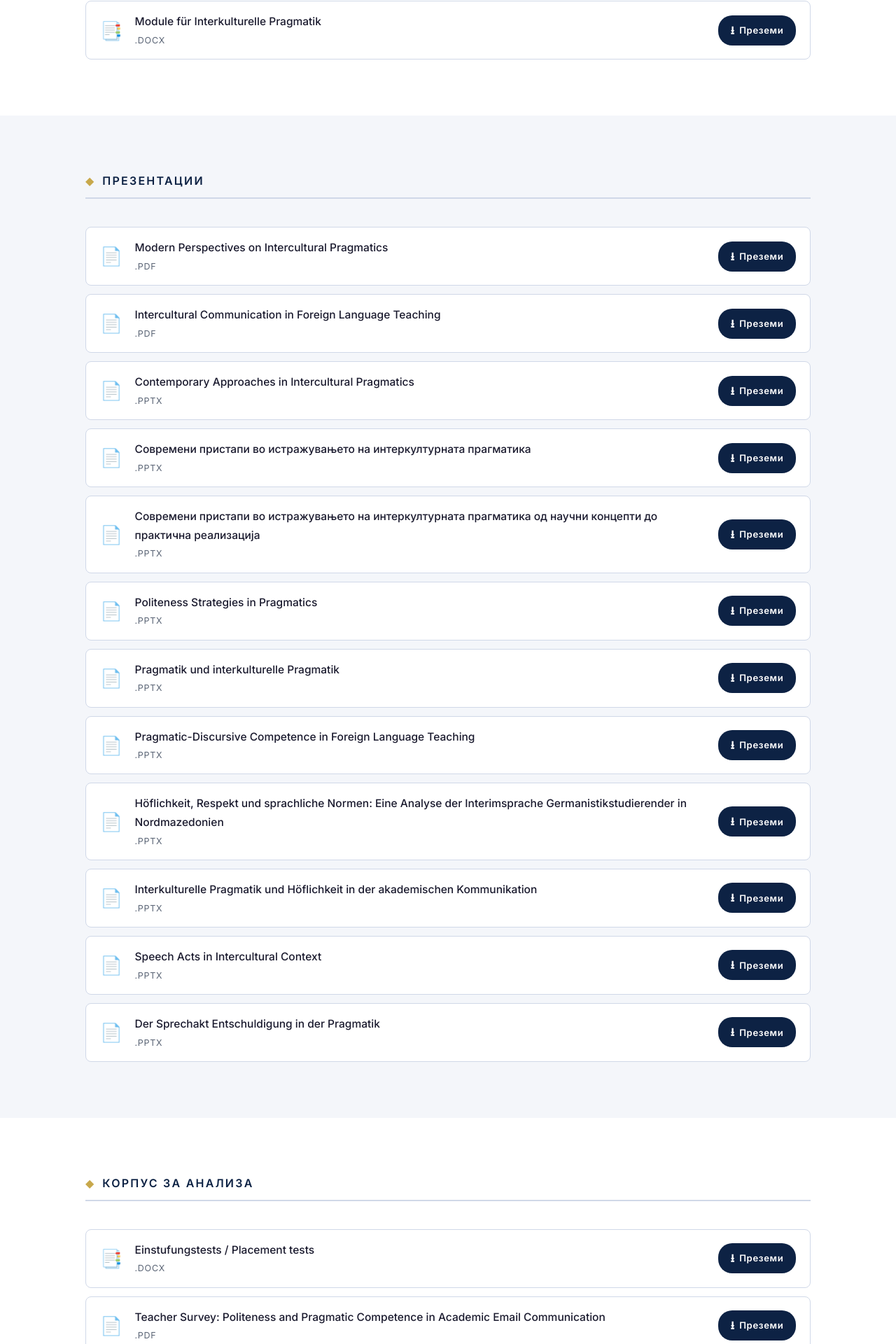
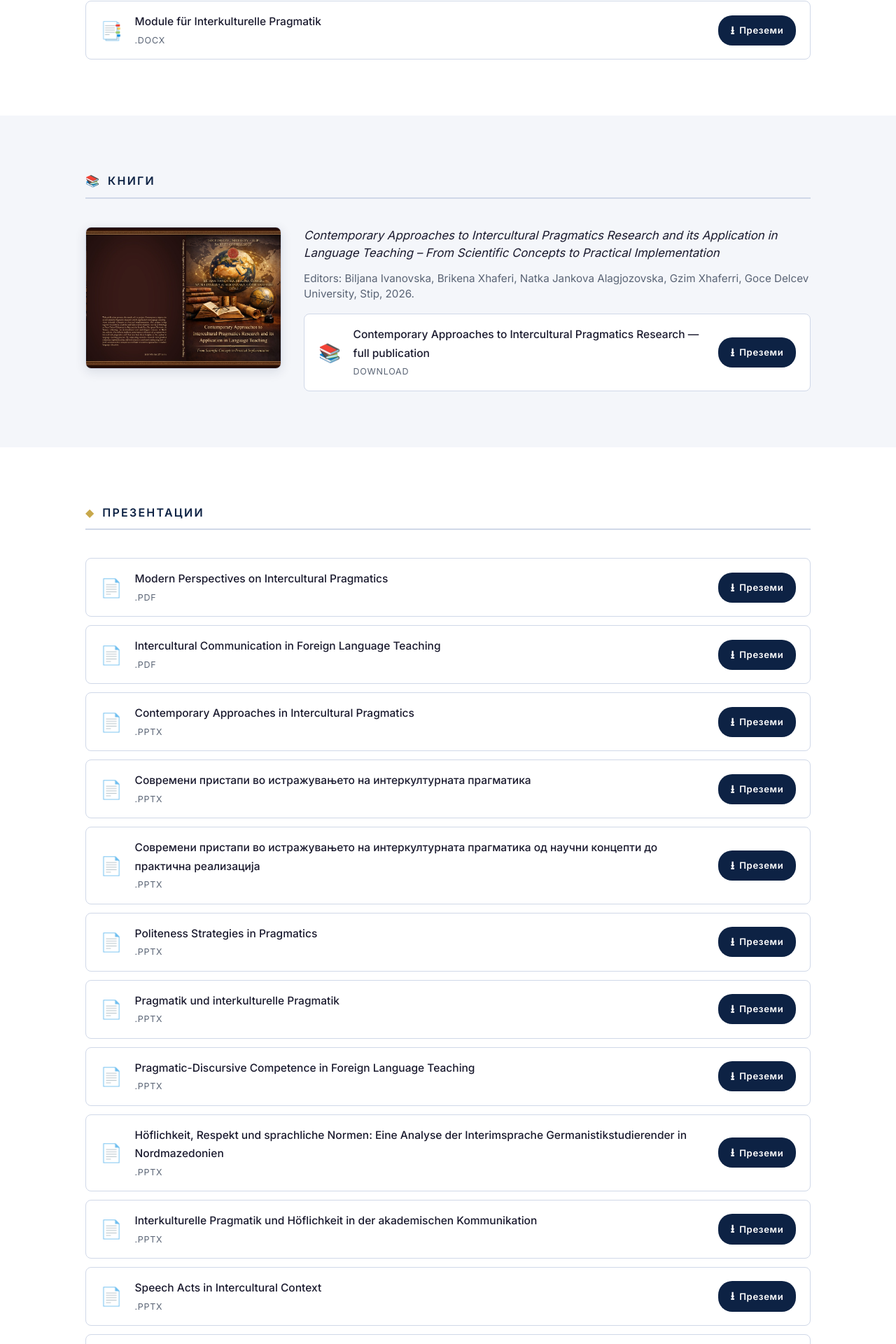
Before and after one commit to VladimirIvanovski/pragmatika_v4, a Flask app: page /materijali in a window 1280 px wide. Shown: the part 1341-3261 px from the top of the page at 70% size. Run offline with Flask 3, Linux system fonts and the light colour scheme.

Commit message:
kniga added

```diff
--- a/static/css/style.css
+++ b/static/css/style.css
@@ -1085,6 +1085,44 @@ body {
     .file-download { width: 100%; justify-content: center; }
 }
 
+/* ===== BOOK SHOWCASE (Materials) ===== */
+.book-showcase {
+    display: flex;
+    gap: 2rem;
+    align-items: flex-start;
+    flex-wrap: wrap;
+}
+.book-cover-wrap {
+    flex: 0 0 auto;
+    max-width: min(280px, 100%);
+}
+.book-cover-img {
+    width: 100%;
+    height: auto;
+    border-radius: var(--radius);
+    border: 1px solid var(--border);
+    box-shadow: 0 4px 16px rgba(13,34,68,0.12);
+}
+.book-details {
+    flex: 1;
+    min-width: min(100%, 260px);
+}
+.book-title-en {
+    font-size: 1.05rem;
+    line-height: 1.5;
+    color: var(--text);
+    margin-bottom: 0.75rem;
+}
+.book-meta {
+    font-size: 0.95rem;
+    color: var(--text-muted);
+    line-height: 1.5;
+}
+@media (max-width: 640px) {
+    .book-showcase { flex-direction: column; align-items: center; text-align: center; }
+    .book-cover-wrap { max-width: 220px; }
+}
+
 /* ===== PAGE HERO (inner pages) ===== */
 .page-hero {
     background: var(--navy);
--- a/templates/base.html
+++ b/templates/base.html
@@ -40,6 +40,7 @@
                     <a href="{{ url_for('materijali') }}" class="nav-link {% if request.endpoint == 'materijali' %}active{% endif %}">МАТЕРИЈАЛИ &#9660;</a>
                     <ul class="dropdown">
                         <li><a href="{{ url_for('materijali') }}#moduli">Модули</a></li>
+                        <li><a href="{{ url_for('materijali') }}#knigi">Книги</a></li>
                         <li><a href="{{ url_for('materijali') }}#prezentacii">Презентации</a></li>
                         <li><a href="{{ url_for('materijali') }}#korpus">Корпус за анализа</a></li>
                     </ul>
--- a/templates/materijali.html
+++ b/templates/materijali.html
@@ -180,8 +180,41 @@
     </div>
 </section>
 
+<!-- BOOKS -->
+<section class="section section-alt" id="knigi">
+    <div class="container">
+        <div class="section-header">
+            <span class="section-icon">&#128218;</span>
+            <h2 data-mk="КНИГИ" data-en="BOOKS">КНИГИ</h2>
+        </div>
+        <hr class="section-rule">
+        <div class="book-showcase">
+            <div class="book-cover-wrap">
+                <img src="{{ url_for('static', filename='images/books/intercultural_pragmatics_2026_cover.png') }}" alt="Насловна страница на книгата Contemporary Approaches to Intercultural Pragmatics" class="book-cover-img">
+            </div>
+            <div class="book-details">
+                <p class="book-title-en"><em>Contemporary Approaches to Intercultural Pragmatics Research and its Application in Language Teaching – From Scientific Concepts to Practical Implementation</em></p>
+                <p class="book-meta">Editors: Biljana Ivanovska, Brikena Xhaferi, Natka Jankova Alagjozovska, Gzim Xhaferri, Goce Delcev University, Stip, 2026.</p>
+                <ul class="file-list" style="margin-top:1rem;">
+                    <li class="file-item">
+                        <div class="file-icon">&#128218;</div>
+                        <div class="file-info">
+                            <span class="file-name">Contemporary Approaches to Intercultural Pragmatics Research — full publication</span>
+                            <span class="file-meta">download</span>
+                        </div>
+                        <a href="https://drive.google.com/uc?export=download&amp;id=1E34Vhl52V3HiidphPiJYJe825EuVyzwm" class="file-download" target="_blank" rel="noopener">
+                            <span class="dl-icon">&#11123;</span>
+                            <span data-mk="Преземи" data-en="Download">Преземи</span>
+                        </a>
+                    </li>
+                </ul>
+            </div>
+        </div>
+    </div>
+</section>
+
 <!-- PRESENTATIONS -->
-<section class="section section-alt" id="prezentacii">
+<section class="section" id="prezentacii">
     <div class="container">
         <div class="section-header">
             <span class="section-icon">&#9670;</span>
@@ -360,7 +393,7 @@
 
 
 <!-- KORPUS ZA ANALIZA -->
-<section class="section" id="korpus">
+<section class="section section-alt" id="korpus">
     <div class="container">
         <div class="section-header">
             <span class="section-icon">&#9670;</span>
```
Also changed, not shown: static/images/books/intercultural_pragmatics_2026_cover.png (added).
